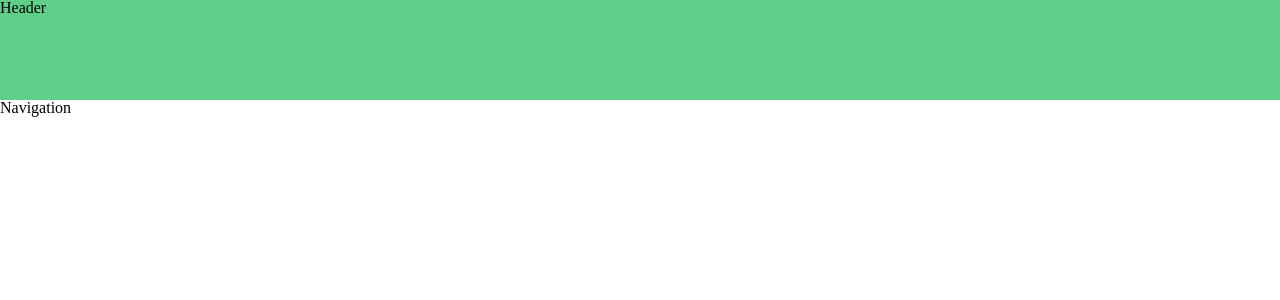
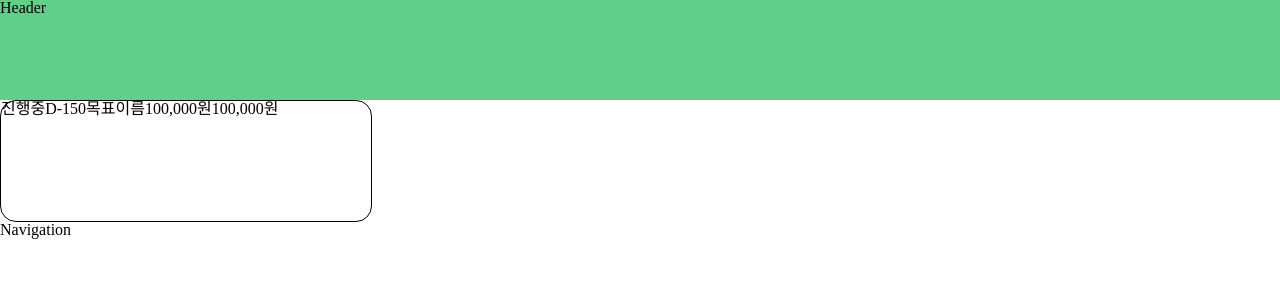
Before and after one commit to TeamBudgetOverflow/frontend, a React (Create React App) app: page /goals in a window 1280 px wide. Before the commit this address had no page. Shown: the top 300 px of the page. Built offline with nearby package versions, Linux system fonts and the light colour scheme; a web font is replaced by a local one.

Commit message:
FEAT: add goal search router #8

```diff
--- /dev/null
+++ b/src/components/goals/goalCards/GoalCards.tsx
@@ -0,0 +1,24 @@
+import React from 'react';
+
+import styled from 'styled-components';
+
+const GoalCards = () => {
+  return (
+    <CardWrapper>
+      <span>진행중</span>
+      <span>D-150</span>
+      <span>목표이름</span>
+      <span>100,000원</span>
+      <span>100,000원</span>
+    </CardWrapper>
+  );
+};
+
+const CardWrapper = styled.div`
+  width: 370px;
+  height: 120px;
+  border: 1px solid;
+  border-radius: 16px;
+`;
+
+export default GoalCards;
--- /dev/null
+++ b/src/pages/Goals.tsx
@@ -0,0 +1,12 @@
+import React from 'react';
+import GoalCards from '../components/goals/goalCards/GoalCards';
+
+const Goals = () => {
+  return (
+    <div>
+      <GoalCards />
+    </div>
+  );
+};
+
+export default Goals;
--- a/src/shared/Router.tsx
+++ b/src/shared/Router.tsx
@@ -4,6 +4,7 @@ import { BrowserRouter, Routes, Route } from 'react-router-dom';
 import Header from './Header';
 import Home from '../pages/Home';
 import Navigation from './Navigation';
+import Goals from '../pages/Goals';
 
 const Router = () => {
   return (
@@ -11,6 +12,7 @@ const Router = () => {
       <Header />
       <Routes>
         <Route path='/' element={<Home />} />
+        <Route path='/goals' element={<Goals />} />
       </Routes>
       <Navigation />
     </BrowserRouter>
```
